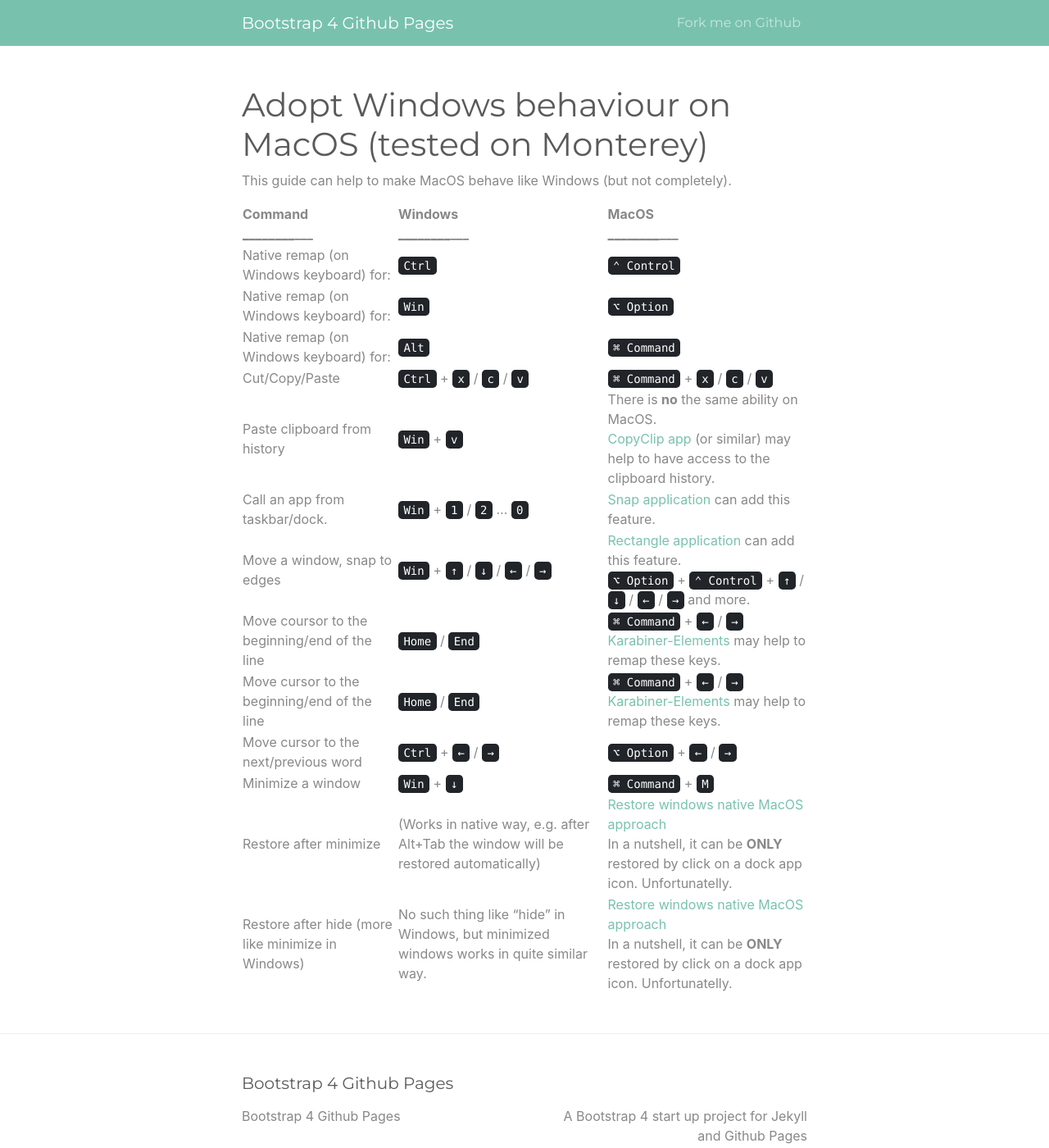
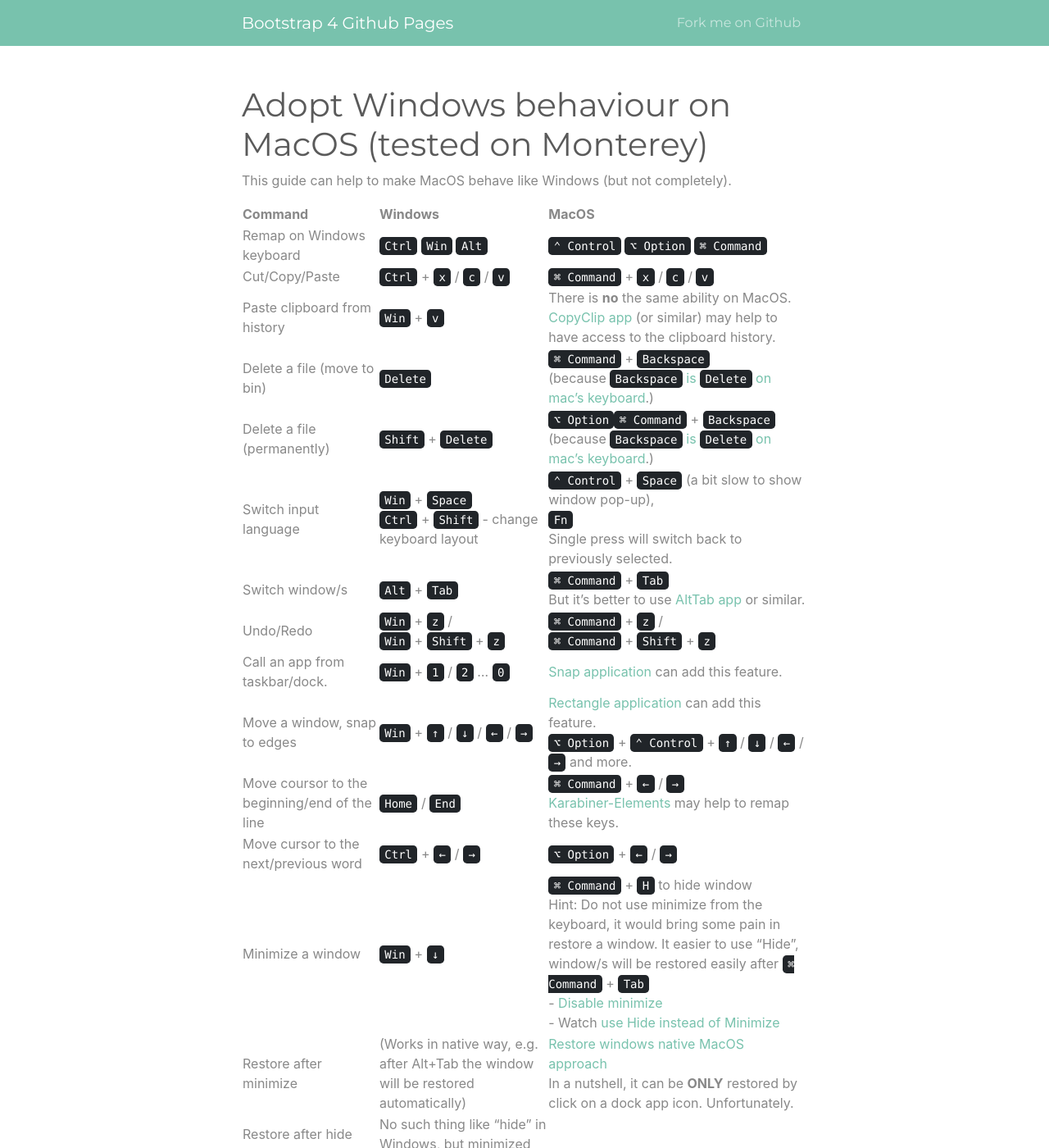
Before and after one commit to andkirby/os-transition, a Jekyll site: the page built from index.md, in a window 1280 px wide and 1400 px high. Shown: the whole window at 82% size. Built offline with Jekyll 4.4.1, drawn with Linux system fonts in a browser that asks for light colours; some of the changed text lies outside the part shown.

Commit message:
Update index.md

```diff
--- a/index.md
+++ b/index.md
@@ -6,18 +6,25 @@ title: Adopt Windows behaviour on MacOS (tested on Monterey)
 This guide can help to make MacOS behave like Windows (but not completely).
 
 
-| Command<br/>___________________________ | Windows<br/>___________________________ | MacOS<br/>___________________________ |
+
+| Command | Windows | MacOS |
 | --- | -------- | --- |
-| Native remap (on Windows keyboard) for: | <kbd>Ctrl</kbd> | <kbd>⌃ Control</kbd> |
-| Native remap (on Windows keyboard) for: | <kbd>Win</kbd> | <kbd>⌥ Option</kbd> |
-| Native remap (on Windows keyboard) for: | <kbd>Alt</kbd> | <kbd>⌘ Command</kbd> |
+| Remap on Windows keyboard | <kbd>Ctrl</kbd> <kbd>Win</kbd> <kbd>Alt</kbd> | <kbd>⌃ Control</kbd> <kbd>⌥ Option</kbd>  <kbd>⌘ Command</kbd> |
 | Cut/Copy/Paste | <kbd>Ctrl</kbd> + <kbd>x</kbd> / <kbd>c</kbd> / <kbd>v</kbd> | <kbd>⌘ Command</kbd> + <kbd>x</kbd> / <kbd>c</kbd> / <kbd>v</kbd> |
 | Paste clipboard from history | <kbd>Win</kbd> + <kbd>v</kbd> | There is **no** the same ability on MacOS. <br> [CopyClip app](https://apps.apple.com/ua/app/copyclip-clipboard-history/id595191960) (or similar) may help to have access to the clipboard history. |
+| Delete a file (move to bin) | <kbd>Delete</kbd> | <kbd>⌘ Command</kbd> + <kbd>Backspace</kbd><br>(because <kbd>Backspace</kbd> [is <kbd>Delete</kbd> on mac's keyboard](https://apple.stackexchange.com/a/91173/196397).) |
+| Delete a file (permanently) | <kbd>Shift</kbd> + <kbd>Delete</kbd> | <kbd>⌥ Option</kbd><kbd>⌘ Command</kbd> + <kbd>Backspace</kbd><br>(because <kbd>Backspace</kbd> [is <kbd>Delete</kbd> on mac's keyboard](https://apple.stackexchange.com/a/91173/196397).) |
+| Switch input language | <kbd>Win</kbd> + <kbd>Space</kbd> <br>  <kbd>Ctrl</kbd> + <kbd>Shift</kbd> - change keyboard layout | <kbd>⌃ Control</kbd> + <kbd>Space</kbd> (a bit slow to show window pop-up),<br> <kbd>Fn</kbd> <br> Single press will switch back to previously selected. |
+| Switch window/s | <kbd>Alt</kbd> + <kbd>Tab</kbd>  | <kbd>⌘ Command</kbd> + <kbd>Tab</kbd><br> But it's better to use [AltTab app](https://alt-tab-macos.netlify.app/) or similar. |
+| Undo/Redo | <kbd>Win</kbd> + <kbd>z</kbd> / <br> <kbd>Win</kbd> + <kbd>Shift</kbd> + <kbd>z</kbd> | <kbd>⌘ Command</kbd> + <kbd>z</kbd> / <br> <kbd>⌘ Command</kbd> + <kbd>Shift</kbd> + <kbd>z</kbd> |
 | Call an app from taskbar/dock. | <kbd>Win</kbd> + <kbd>1</kbd> / <kbd>2</kbd> ... <kbd>0</kbd> | [Snap application](https://apps.apple.com/us/app/snap/id418073146) can add this feature. |
 | Move a window, snap to edges | <kbd>Win</kbd> + <kbd>↑</kbd> / <kbd>↓</kbd> / <kbd>←</kbd> / <kbd>→</kbd> | [Rectangle application](https://rectangleapp.com/) can add this feature. <br /><kbd>⌥ Option</kbd> + <kbd>⌃ Control</kbd> + <kbd>↑</kbd> / <kbd>↓</kbd> / <kbd>←</kbd> / <kbd>→</kbd> and more. |
 | Move coursor to the beginning/end of the line | <kbd>Home</kbd> / <kbd>End</kbd> | <kbd>⌘ Command</kbd> +  <kbd>←</kbd> / <kbd>→</kbd> <br> [Karabiner-Elements](https://karabiner-elements.pqrs.org/) may help to remap these keys. |
-| Move cursor to the beginning/end of the line | <kbd>Home</kbd> / <kbd>End</kbd> | <kbd>⌘ Command</kbd> +  <kbd>←</kbd> / <kbd>→</kbd> <br> [Karabiner-Elements](https://karabiner-elements.pqrs.org/) may help to remap these keys. |
 | Move cursor to the next/previous word | <kbd>Ctrl</kbd> + <kbd>←</kbd> / <kbd>→</kbd> | <kbd>⌥ Option</kbd> +  <kbd>←</kbd> / <kbd>→</kbd> |
-| Minimize a window | <kbd>Win</kbd> + <kbd>↓</kbd> | <kbd>⌘ Command</kbd> + <kbd>M</kbd> |
-| Restore after minimize | (Works in native way, e.g. after Alt+Tab the window will be restored automatically) | [Restore windows native MacOS approach](https://apple.stackexchange.com/questions/55432/keyboard-shortcut-for-restoring-applications-from-the-mac-os-x-dock) <br> In a nutshell, it can be **ONLY** restored by click on a dock app icon. Unfortunatelly. |
-| Restore after hide (more like minimize in Windows) | No such thing like "hide" in Windows, but minimized windows works in quite similar way. | [Restore windows native MacOS approach](https://apple.stackexchange.com/questions/55432/keyboard-shortcut-for-restoring-applications-from-the-mac-os-x-dock) <br> In a nutshell, it can be **ONLY** restored by click on a dock app icon. Unfortunatelly. |
+| Minimize a window | <kbd>Win</kbd> + <kbd>↓</kbd> | <kbd>⌘ Command</kbd> + <kbd>H</kbd> to hide window <br> Hint: Do not use minimize from the keyboard, it would bring some pain in restore a window. It easier to use "Hide", window/s will be restored easily after <kbd>⌘ Command</kbd> + <kbd>Tab</kbd> <br> - [Disable minimize](https://apple.stackexchange.com/questions/79528/is-there-a-way-to-disable-minimising-windows-with-the-yellow-button-in-os-x)<br>- Watch [use Hide instead of Minimize]()|
+| Restore after minimize | (Works in native way, e.g. after Alt+Tab the window will be restored automatically) | [Restore windows native MacOS approach](https://apple.stackexchange.com/questions/55432/keyboard-shortcut-for-restoring-applications-from-the-mac-os-x-dock) <br> In a nutshell, it can be **ONLY** restored by click on a dock app icon. Unfortunately. |
+| Restore after hide (more like minimize in Windows) | No such thing like "hide" in Windows, but minimized windows works in quite similar way. | [Difference between Hide and Minimize](https://superuser.com/a/543072/405044) |
+
+### Issues
+**RU language has non-windows layout in MacOS (e.g. for comma (,) and dot (.)).**
+Q: Just remove Russian, but install Russian-PC.
```
